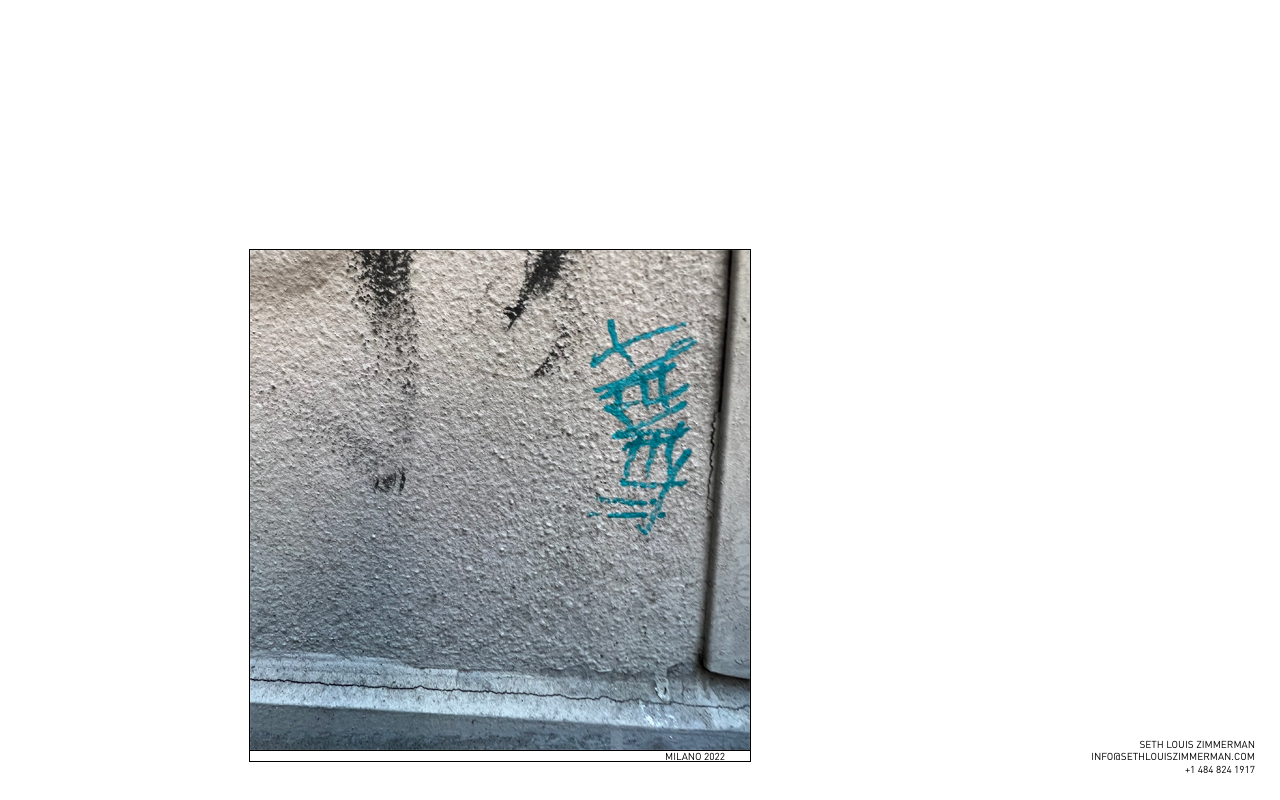
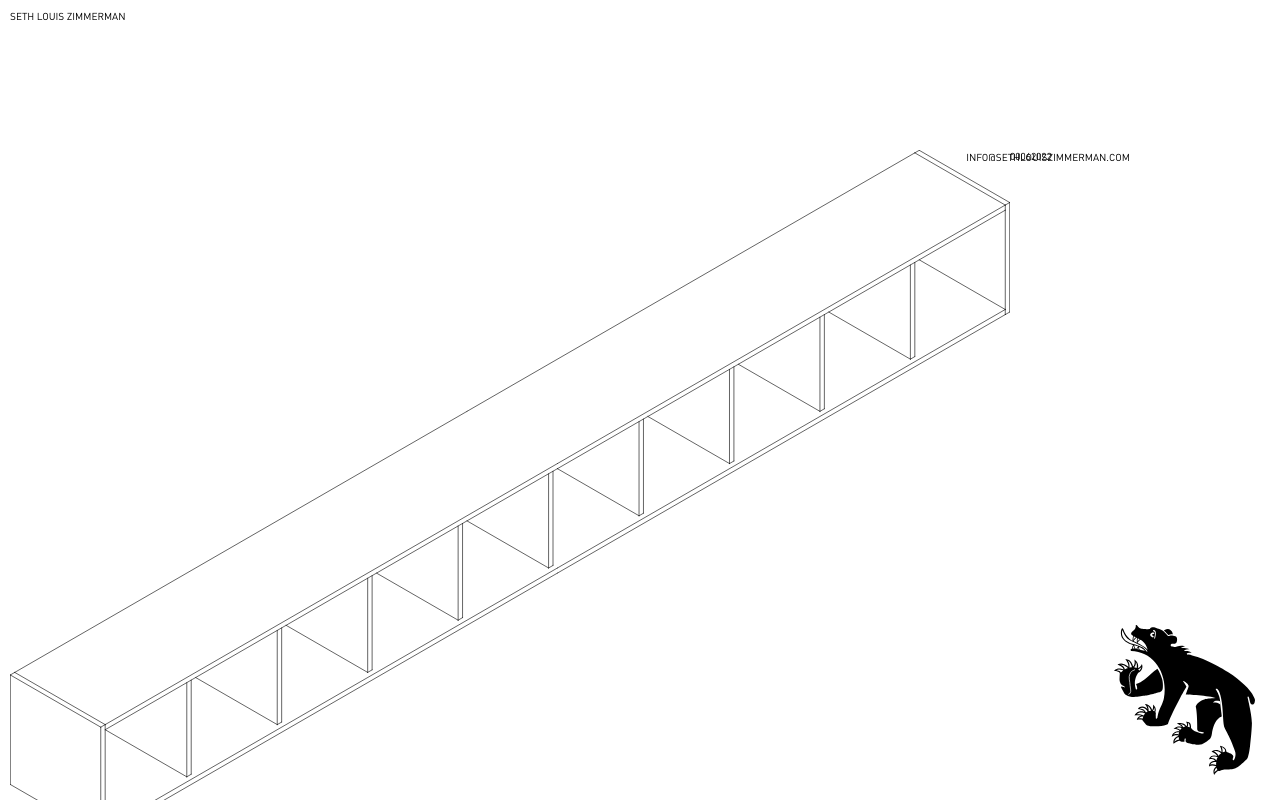
Before and after one commit to sethlouiszimmerman/sethlouiszimmerman, a plain HTML site: page index.html in a window 1280 px wide. Drawn offline with Linux system fonts and the light colour scheme; a small style sheet from the web is missing.

Commit message:
Add files via upload

```diff
--- a/index.css
+++ b/index.css
@@ -1,19 +1,18 @@
 @charset "UTF-8";
 @import url("https://fast.fonts.net/lt/1.css?apiType=css&c=ad3f6ed6-0706-439d-b680-8e8e2bf91910&fontids=5591097");
-
 @font-face{
 
-        font-family:"DIN W01 Regular";
+        font-family: "DIN W01 Regular";
         src:url("80b0143f-6f0d-4dce-aafd-f3c81b85d177.woff") format("woff");
 		src:url("6ceed230-b2b3-4422-b048-4aa11687430a.woff2") format("woff2");
 
 }
 
-/* This CSS resource incorporates links to font software which is the valuable copyrighted property of Monotype and/or its suppliers. You may not attempt to copy, install, redistribute, convert, modify or reverse engineer this font software. Please contact Monotype with any questions regarding Web Fonts: http://www.fontshop.com */
-body {
+body{
 
 	font-family: "DIN W01 Regular";
 	background-color: #FFFFFF;
+	position: absolute;
 	width: 100%;
 	height: 100%;
 	margin-left: 0;
@@ -23,52 +22,98 @@ body {
 
 }
 
-.info {
+p{
 
-	position: absolute;
+	text-transform: uppercase;
 	font-size: 10px;
 	line-height: 1.25;
-	text-align: right;
-	bottom: 25px;
-	right: 25px;
+	margin: 0px 0px 0px 0px;
 
 }
 
-p {
+#email{
 
-	margin: 0;
-	padding: 0;
+	display: flex;
+	position: fixed;
+	right: 150px;
+	top: 150px;
 
 }
 
-.content {
+address{
 
-	font-size: 10px;
-	line-height: 1.25;
-	text-align: right;
-	position: absolute;
-	outline: solid 1px;
-	outline-color: black;
-	margin-left: 250px;
-	margin-right: 250px;
-	margin-top: 250px;
-	margin-bottom: 250px;
+	font-style: normal;
+	text-decoration: none;
+	color: black;
+
 }
+a{
 
-img{
-
-	border-bottom: 1px;
-	border-bottom-style: solid;
-	outline-width: 1px;
-	outline-color: black;
+	text-decoration: none;
+	color: black;
 
 }
 
-#milano {
+a:hover{
 
-	vertical-align: middle;
-	line-height: 0px;
-	margin-top: 2.5px;
-	margin-bottom: 5px;
-	margin-right: 25px;
+	text-decoration: none;
+	color: #00FF00;;
+
 }
+
+header{
+
+	position: fixed;
+	display: grid;
+	grid-template-columns: repeat(6, 1fr);
+	grid-template-rows: 50px;
+	grid-column-gap: 10px;
+	margin: 10px 10px 10px 10px;
+
+}
+
+#email{
+
+	font-size: 10px;
+
+}
+
+#description{
+
+	grid-column: 4 / span 3;
+
+}
+
+content{
+
+	margin-left: 0;
+	margin-right: 0;
+	margin-top: 0;
+	margin-bottom: 0;
+
+
+}
+
+#index-item{
+
+	display: flex;
+	position: fixed;
+	text-align: justify;
+	top: 150px;
+	left: 10px;
+
+
+}
+
+#berne{
+
+	display: flex;
+	align-items: baseline;
+	position: fixed;
+	right: 25px;
+	bottom: 25px;
+	margin: 0px 0px 0px 0px;
+
+}
+
+/* CSS Document */
--- a/index.html
+++ b/index.html
@@ -1,33 +1,62 @@
 <!doctype html>
 <html>
-
 <head>
-
 <meta charset="UTF-8">
-	<meta name="viewport" content="width=device-width, initial-scale=1">
+<meta name="viewport" content="width=device-width, initial-scale=1.0">
 <link rel="stylesheet" href="index.css">
-	<title> SETH LOUIS ZIMMERMAN </title>
+<link rel="icon" href="favicon-32x32.png">
+<title>SETH LOUIS ZIMMERMAN</title>
 
 </head>
 
 <body>
 
-		<div class="info">
+	<header>
 
-			<p>SETH LOUIS ZIMMERMAN <br> INFO@SETHLOUISZIMMERMAN.COM <br> +1 484 824 1917 </p>
+		<div id="name">
+
+			<p>seth louis zimmerman</p>
 
 		</div>
 
-		<div class="content">
 
-			<div id="1">
+		<div id="description">
 
-			  <img src="helvetii.jpg" alt="helvetii">
-			  <p id="milano"> MILANO 2022 </p>
 
 		</div>
 
+	</header>
+
+	<main>
+
+		<div id="email">
+
+			<address>
+			<a href="mailto:info@sethlouiszimmerman.com">INFO@SETHLOUISZIMMERMAN.COM</a>
+
+		</address>
+
 	</div>
+
+
+
+		<div id="content">
+
+			<section id="index-item">
+
+				<img src="00062022-0006.svg" alt="plywood" width="1000px" height="auto">
+				<p>00062022</p>
+
+			</section>
+
+			<section id="berne">
+
+			<img src="BERNE.svg" alt="berne" width="auto" height="150px">
+
+			</section>
+		</div>
+
+	</main>
 
 </body>
 
```
Also changed, not shown: 00062022-0006.svg (added), BERNE.svg (added), PDF.svg (added), favicon-32x32.png (added). Lines whose indentation alone changed are shown as unchanged.
